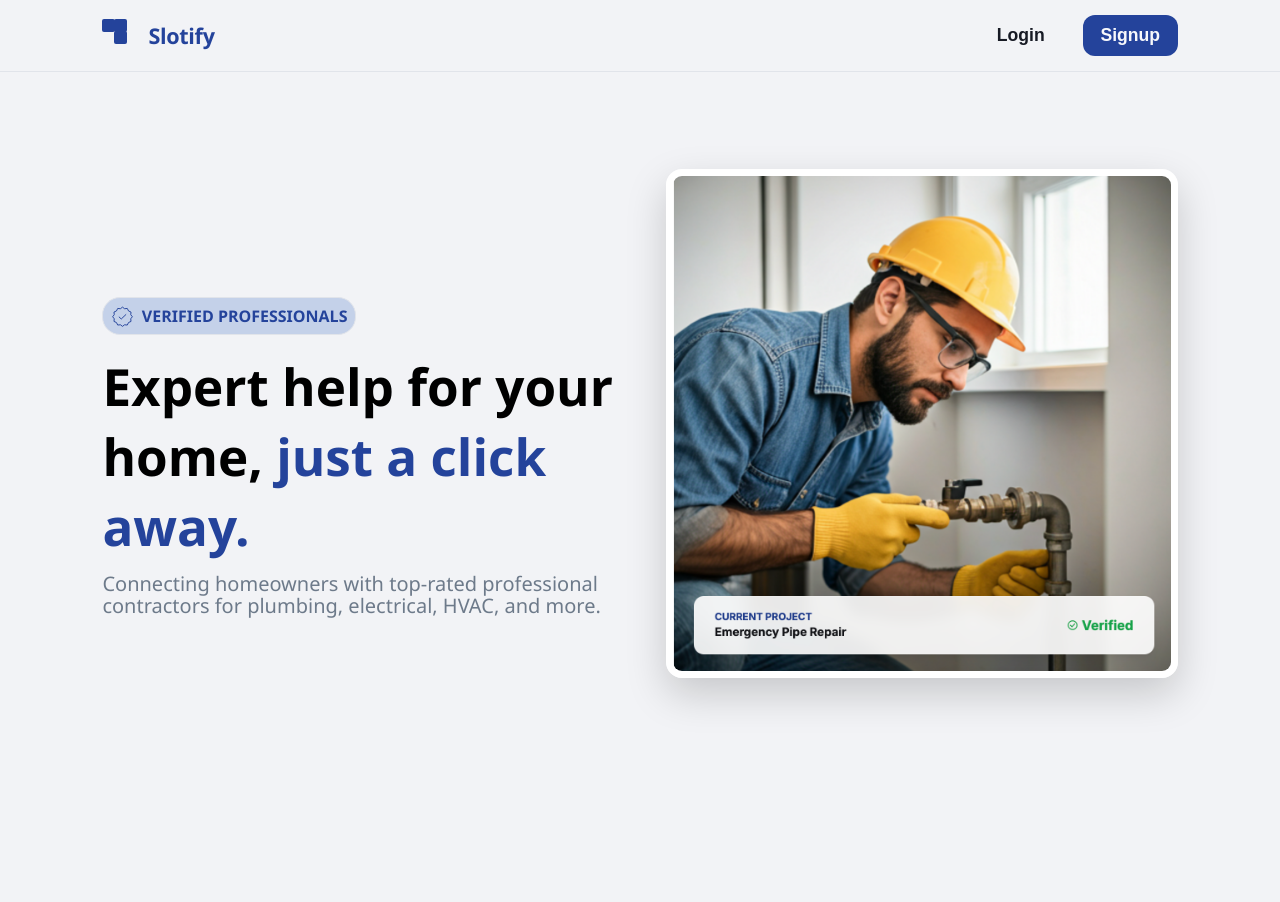
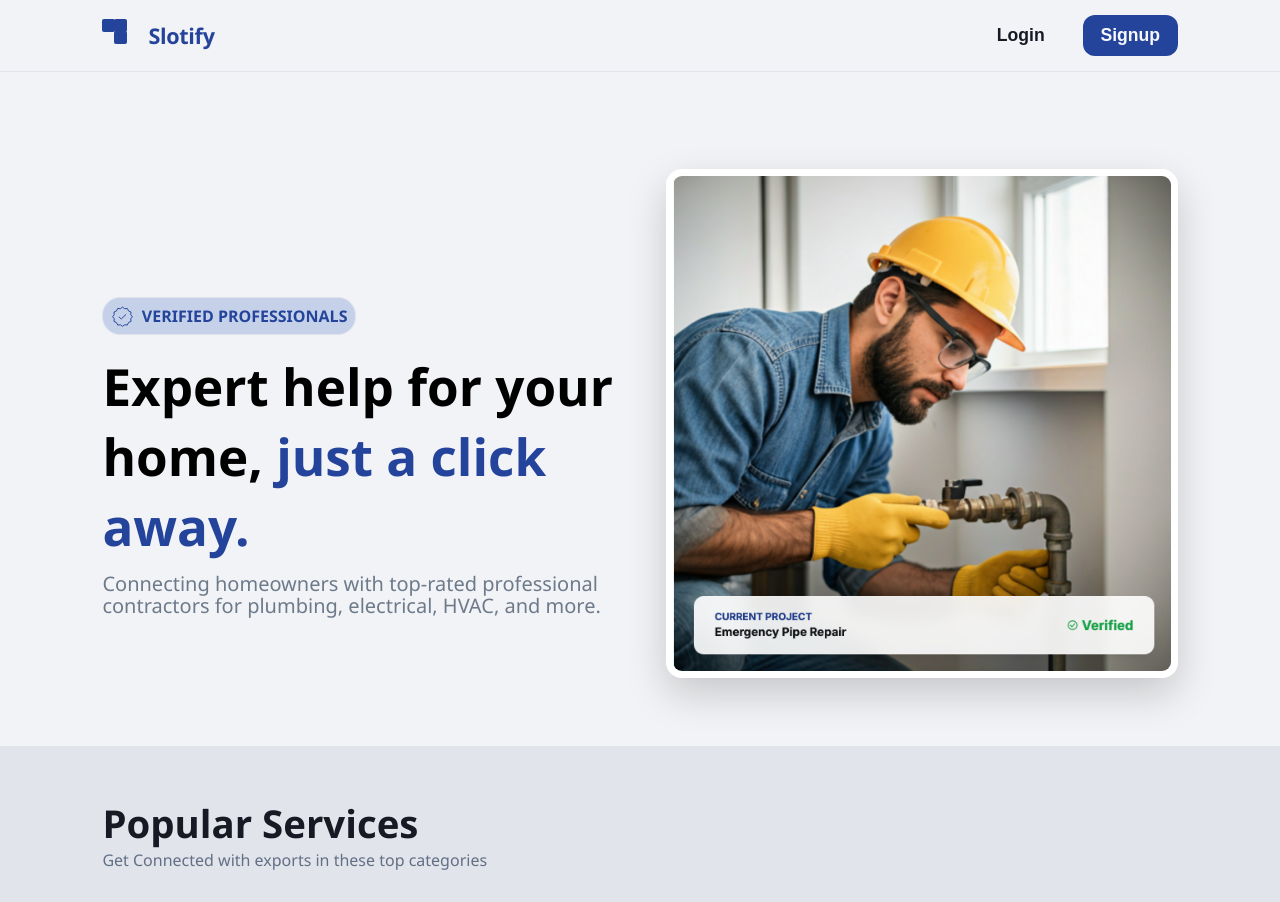
Before and after one commit to anuragshrestha/Slotify, a React (Vite) app: page / in a window 1280 px wide. Shown: the top 902 px of the page. Before the commit the page ends 800 px from the top, so only its background shows below. Built offline with nearby package versions, Linux system fonts and the light colour scheme.

Commit message:
added popular pages

```diff
--- a/src/pages/home/HomePage.tsx
+++ b/src/pages/home/HomePage.tsx
@@ -1,12 +1,14 @@
 import AppHeader from "../../components/layout/AppHeader";
 import HeroSection from "./sections/HeroSection";
 import styles from "./HomePage.module.css";
+import PopularServices from "./popularServices/PopularServices";
 
 function HomePage() {
   return (
     <div className={styles.root}>
       <AppHeader />
       <HeroSection />
+      <PopularServices/>
     </div>
   );
 }
```
